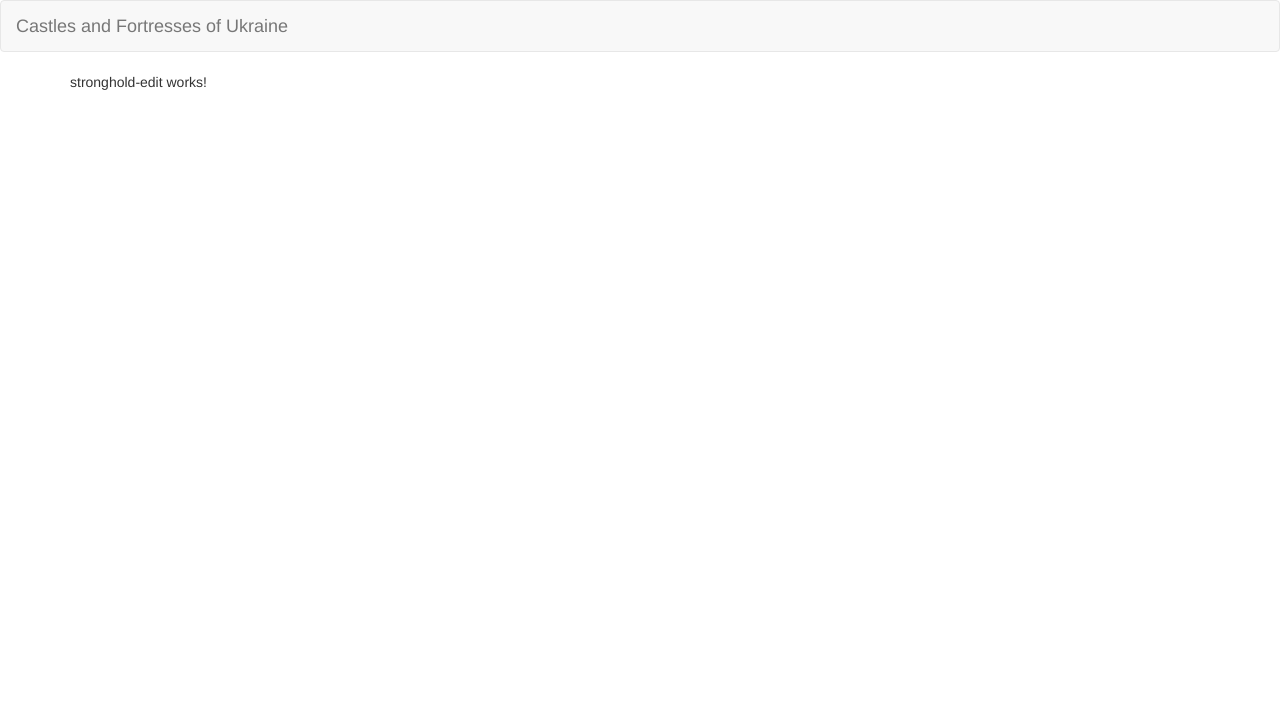
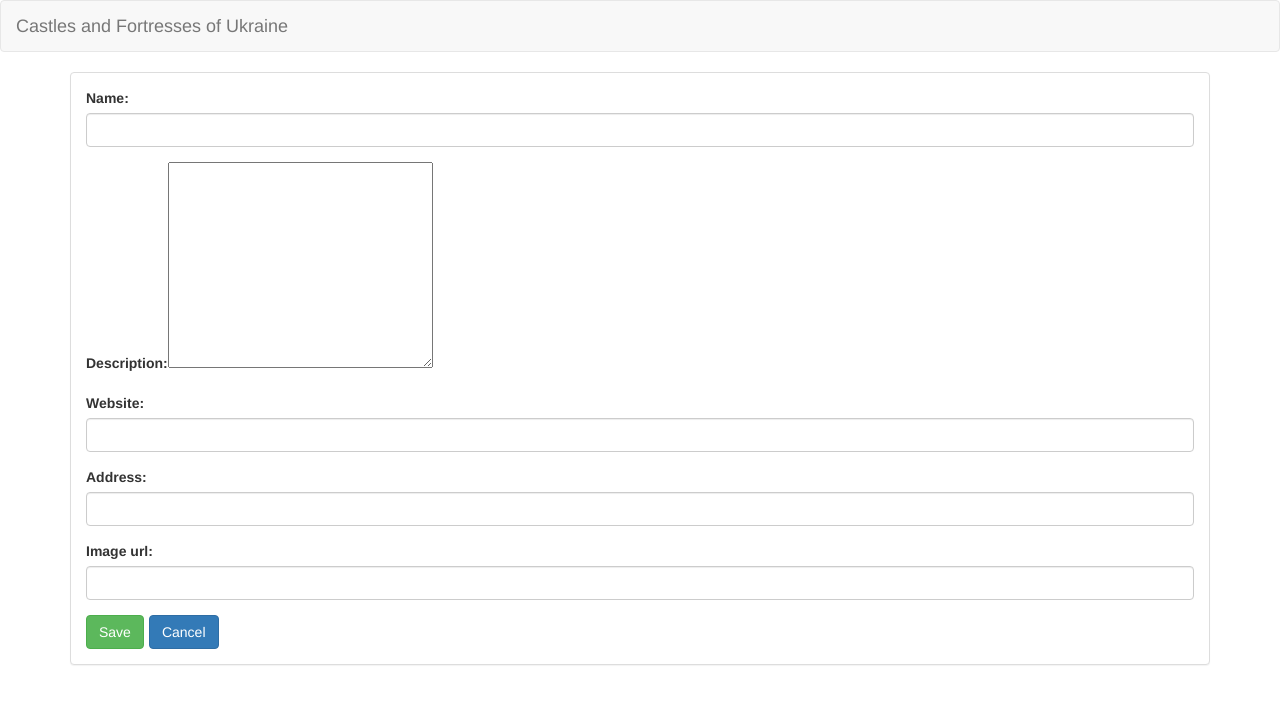
Before and after one commit to pavelwebdeveloper/castles-and-fortresses-in-ukraine-app, an Angular app: page /strongholds/1/edit in a window 1280 px wide. Shown: the top 704 px of the page. Built offline with nearby package versions, Linux system fonts and the light colour scheme.

Commit message:
added form to stronghold-edit component

```diff
--- a/src/app/app-routing.module.ts
+++ b/src/app/app-routing.module.ts
@@ -7,7 +7,7 @@ import { StrongholdsComponent } from "./strongholds/strongholds.component";
 const appRoutes: Routes = [
     { path: '', redirectTo: '/strongholds', pathMatch: 'full' },
     { path: 'strongholds', component: StrongholdsComponent },
-    { path: 'new', component: StrongholdEditComponent },
+    { path: 'strongholds/new', component: StrongholdEditComponent },
     { path: 'strongholds/:id', component: StrongholdDetailComponent },
     { path: 'strongholds/:id/edit', component: StrongholdEditComponent }
 ]
--- a/src/app/app.module.ts
+++ b/src/app/app.module.ts
@@ -10,6 +10,7 @@ import { StrongholdDetailComponent } from './strongholds/stronghold-detail/stron
 import { StrongholdEditComponent } from './strongholds/stronghold-edit/stronghold-edit.component';
 import { AppRoutingModule } from './app-routing.module';
 import { StrongholdItemComponent } from './strongholds/stronghold-item/stronghold-item.component';
+import { FormsModule } from '@angular/forms';
 
 @NgModule({
   declarations: [
@@ -23,6 +24,7 @@ import { StrongholdItemComponent } from './strongholds/stronghold-item/stronghol
   ],
   imports: [
     BrowserModule,
+    FormsModule,
     HttpClientModule,
     AppRoutingModule
   ],
--- a/src/app/strongholds/stronghold-detail/stronghold-detail.component.html
+++ b/src/app/strongholds/stronghold-detail/stronghold-detail.component.html
@@ -26,7 +26,7 @@
             <div class="col-xs-12">
                 <p><b>Description: </b>{{ stronghold.description }}</p>
                 <p><b>Website: </b>{{ stronghold.website }}</p>
-                <p><b>Contacts: </b>{{ stronghold.contacts }}</p>
+                <p><b>Address: </b>{{ stronghold.address }}</p>
             </div>
 
         </div>
--- a/src/app/strongholds/stronghold-edit/stronghold-edit.component.html
+++ b/src/app/strongholds/stronghold-edit/stronghold-edit.component.html
@@ -1 +1,96 @@
-<p>stronghold-edit works!</p>
+<div class="panel panel-default">
+    <div class="panel-body">
+        <form id="stronghold-edit" #f="ngForm" (ngSubmit)="onSubmit(f)">
+            <div class="row">
+                <div class="col-sm-12 form-group">
+                    <label for="name">Name:</label>
+                    <input
+                    type="text"
+                    id="name"
+                    name="name"
+                    [ngModel]="editMode ? stronghold.name : ''"
+                    class="form-control required"
+                    size="120"
+                    max="120"
+                    #name="ngModel"
+                    required
+                    >
+                </div>
+            </div>
+
+            <div class="row">
+                <div class="col-sm-12 form-group">
+                    <label for="description">Description:</label>
+                    <textarea
+                    name="description"
+                    id="description"
+                    cols="30"
+                    rows="10"
+                    [ngModel]="editMode ? stronghold.description : ''"
+                    #description="ngModel"
+                    required
+                    ></textarea>
+                </div>
+            </div>
+
+            <div class="row">
+                <div class="col-sm-12 form-group">
+                    <label for="website">Website:</label>
+                    <input
+                    type="text"
+                    id="website"
+                    name="website"
+                    [ngModel]="editMode ? stronghold.website : ''"
+                    class="form-control required"
+                    size="120"
+                    max="120"
+                    #website="ngModel"
+                    required
+                    >
+                </div>
+            </div>
+
+            <div class="row">
+                <div class="col-sm-12 form-group">
+                    <label for="name">Address:</label>
+                    <input
+                    type="text"
+                    id="address"
+                    name="address"
+                    [ngModel]="editMode ? stronghold.address : ''"
+                    class="form-control required"
+                    size="120"
+                    max="120"
+                    #address="ngModel"
+                    required
+                    >
+                </div>
+            </div>
+
+            <div class="row">
+                <div class="col-sm-12 form-group">
+                    <label for="imageUrl">Image url:</label>
+                    <input
+                    type="text"
+                    id="imageUrl"
+                    name="imageUrl"
+                    [ngModel]="editMode ? stronghold.imageUrl : ''"
+                    class="form-control required"
+                    size="120"
+                    max="120"
+                    #imageUrl="ngModel"
+                    required
+                    >
+                </div>
+            </div>
+
+            <div class="row">
+                <div class="col-xs-12 btn-toolbar">
+                    <button class="btn btn-success" type="submit">Save</button>
+                    <button class="btn btn-primary" type="button" (click)="onCancel()">Cancel</button>
+                </div>
+            </div>
+        </form>
+
+    </div>
+</div>
--- a/src/app/strongholds/stronghold-edit/stronghold-edit.component.ts
+++ b/src/app/strongholds/stronghold-edit/stronghold-edit.component.ts
@@ -1,4 +1,8 @@
-import { Component, OnInit } from '@angular/core';
+import { Component, OnInit, ViewChild } from '@angular/core';
+import { NgForm } from '@angular/forms';
+import { ActivatedRoute, Params, Router } from '@angular/router';
+import { Stronghold } from '../stronghold.model';
+import { StrongholdService } from '../stronghold.service';
 
 @Component({
   selector: 'app-stronghold-edit',
@@ -7,9 +11,50 @@ import { Component, OnInit } from '@angular/core';
 })
 export class StrongholdEditComponent implements OnInit {
 
-  constructor() { }
+  id: string;
+  editMode: boolean = false;
+  originalStronghold: Stronghold;
+  stronghold: Stronghold;
+  @ViewChild('f', {static: false}) saveStrongholdForm: NgForm;
+
+  constructor(private strongholdService: StrongholdService,
+              private router: Router,
+              private route: ActivatedRoute) {}
 
   ngOnInit(): void {
+    this.route.params
+    .subscribe(
+      (params: Params) => {
+        this.id = params['id'];
+
+        if(!this.id){
+          this.editMode = false;
+          return;
+        }
+        this.originalStronghold = this.strongholdService.getStronghold(this.id);
+
+        if(!this.originalStronghold){
+          return;
+        }
+        this.editMode = true;
+        this.stronghold = JSON.parse(JSON.stringify(this.originalStronghold));
+      }
+    )
+  }
+
+  onCancel(){
+    this.router.navigate(['/strongholds']);
+  }
+
+  onSubmit(form: NgForm){
+    const value = form.value;
+    const newStronghold = new Stronghold(value.id, value.name, value.description, value.website, value.address, value.imageUrl)
+    if(this.editMode){
+      this.strongholdService.updateStronghold(this.originalStronghold, newStronghold);
+    } else {
+      this.strongholdService.addStronghold(newStronghold);
+    }
+    this.router.navigate(['/strongholds']);
   }
 
 }
--- a/src/app/strongholds/stronghold.model.ts
+++ b/src/app/strongholds/stronghold.model.ts
@@ -4,7 +4,7 @@ export class Stronghold {
         public name: string,
         public description: string,
         public website: string,
-        public contacts: string,
+        public address: string,
         public imageUrl: string
     ){}
 }
--- a/src/app/strongholds/stronghold.service.ts
+++ b/src/app/strongholds/stronghold.service.ts
@@ -1,4 +1,4 @@
-import { HttpClient } from '@angular/common/http';
+import { HttpClient, HttpHeaders } from '@angular/common/http';
 import { EventEmitter, Injectable } from '@angular/core';
 import { Router } from '@angular/router';
 import { Subject } from 'rxjs';
@@ -55,4 +55,46 @@ export class StrongholdService {
   deleteStronghold(stronghold: Stronghold){
 
   }
+
+  addStronghold(stronghold: Stronghold){
+    if(!stronghold){
+      return;
+    }
+
+    const headers = new HttpHeaders({'Content-Type': 'application/json'});
+
+    this.http.post<{ message: string, stronghold: Stronghold}>('http://localhost:3000/strongholds',
+    stronghold,
+    { headers: headers })
+    .subscribe(
+      (responseData) => {
+        this.strongholds.push(responseData.stronghold);
+        this.getStrongholds();
+        this.strongholdListChangedEvent.next(this.strongholds.slice());
+      }
+    );
+  }
+
+  updateStronghold(originalStronghold: Stronghold, newStronghold: Stronghold) {
+    if(!originalStronghold || !newStronghold){
+      return;
+    }
+
+    const pos = this.strongholds.findIndex(s => s.id === originalStronghold.id);
+
+    if(pos < 0){
+      return;
+    }
+
+    const headers = new HttpHeaders({ 'Content-Type': 'application/json' });
+
+    this.http.put('http://localhost:3000/strongholds/' + originalStronghold.id,
+    newStronghold, { headers: headers })
+    .subscribe(
+      (response: Response) => {
+        this.strongholds[pos] = newStronghold;
+        this.strongholdListChangedEvent.next(this.strongholds.slice());
+      }
+    );
+  }
 }
```
Also changed, not shown: src/assets/images/lutsk_castle_tower.jpg (added), 1 other file (tests, documents, lock files or other folders).
